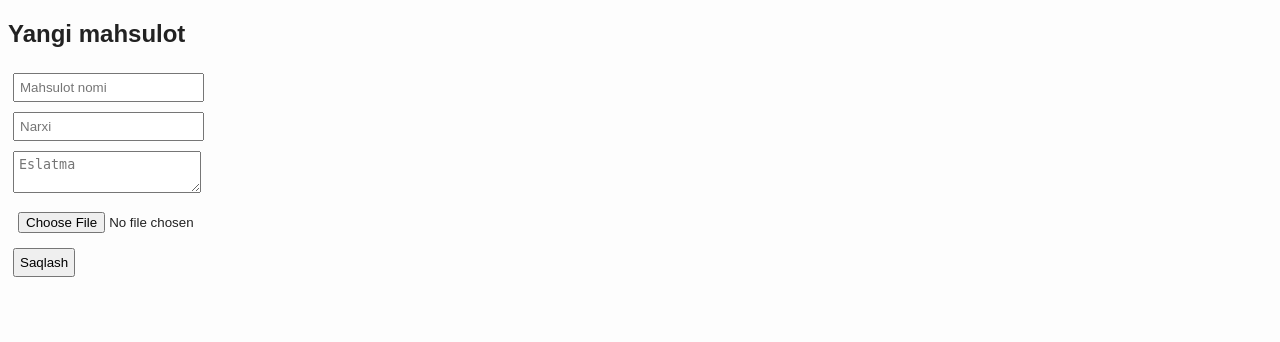
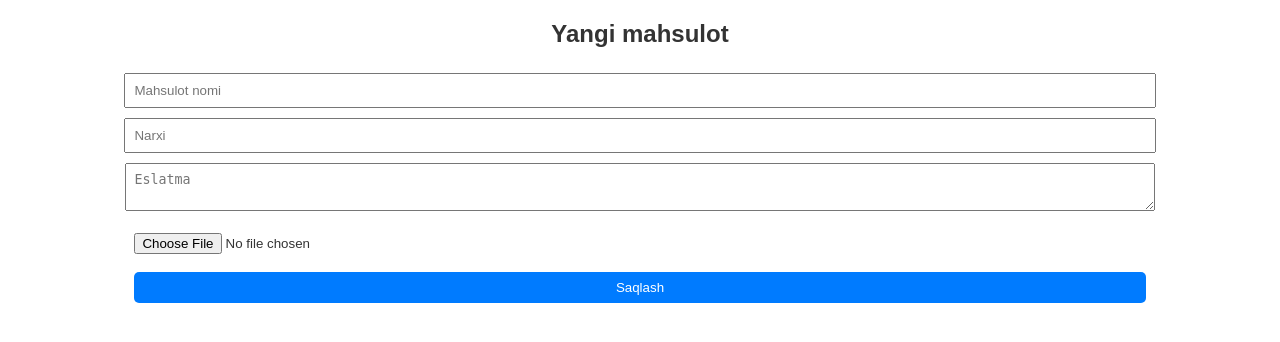
Before and after one commit to sole-3117/korxona, a Flask app: page /add in a window 1280 px wide. Shown: the top 342 px of the page. Run offline with Flask 3, Linux system fonts and the light colour scheme; the visitor is signed in with stand-in values (Sample User, id 1).

Commit message:
Update style.css

```diff
--- a/static/style.css
+++ b/static/style.css
@@ -1,3 +1,27 @@
-body { font-family: Arial, sans-serif; background: #fdfdfd; color: #222; }
-input, textarea, button { margin: 5px; padding: 5px; }
-img { vertical-align: middle; }
+body {
+  font-family: Arial;
+  background: #fff;
+  color: #333;
+  text-align: center;
+}
+input, textarea, button {
+  margin: 5px;
+  padding: 8px;
+  width: 80%;
+}
+button {
+  background: #007bff;
+  color: white;
+  border: none;
+  border-radius: 5px;
+}
+.error {
+  color: red;
+}
+.product {
+  border: 1px solid #ddd;
+  margin: 10px auto;
+  width: 300px;
+  padding: 10px;
+  border-radius: 5px;
+}
```
